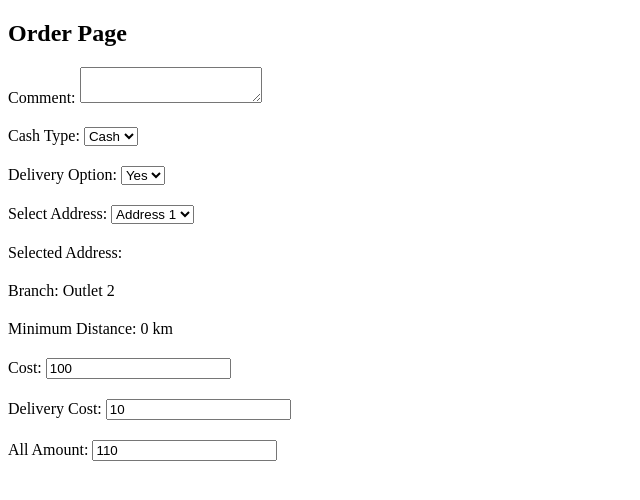
After one commit to STQT/anjanbot, a Django app: template app/templates/products/cart2.html in a window 1280 px wide. The commit adds this page. Shown: the top 500 px of the page, without its empty margins (0-640 px from the left). Run offline with Django 4.2, Linux system fonts and the light colour scheme; the template is opened without the code that fills it, so the values that code supplies are empty; parts of the project's set-up code (start-up, migrations or seed data) failed here and were passed over.

Commit message:
order page

```diff
--- a/app/products/urls.py
+++ b/app/products/urls.py
@@ -5,4 +5,5 @@ urlpatterns = [
     path('', views.category_list, name='category_list'),
     path('category/<int:category_id>/', views.product_list, name='product_list'),
     path('product/<int:product_id>/', views.get_product, name='product_retrieve'),
+    path('cart/', views.cart, name='product_cart'),
 ]
--- a/app/static/js/project.js
+++ b/app/static/js/project.js
@@ -3,7 +3,6 @@ function addToCart(productId) {
 
     getProductData(productId) // Fetch product data
         .then(productData => {
-            console.log(productData);
             if (productCount === 0) {
                 sessionStorage.setItem('product_' + productId, JSON.stringify(productData));
             } else {
--- /dev/null
+++ b/app/templates/products/cart2.html
@@ -0,0 +1,187 @@
+<!DOCTYPE html>
+<html lang="en">
+<head>
+  <meta charset="UTF-8">
+  <meta name="viewport" content="width=device-width, initial-scale=1.0">
+  <title>Order Page</title>
+  <style>
+    /* Sample styles for demonstration */
+    .form-group {
+      margin-bottom: 20px;
+    }
+  </style>
+</head>
+<body>
+<h2>Order Page</h2>
+
+<div class="form-group">
+  <label for="comment">Comment:</label>
+  <textarea id="comment" name="comment"></textarea>
+</div>
+
+<div class="form-group">
+  <label for="cashType">Cash Type:</label>
+  <select id="cashType" name="cashType">
+    <option value="cash">Cash</option>
+    <option value="card">Card</option>
+  </select>
+</div>
+
+<div class="form-group">
+  <label for="deliveryOption">Delivery Option:</label>
+  <select id="deliveryOption" name="deliveryOption">
+    <option value="yes">Yes</option>
+    <option value="no">No</option>
+  </select>
+</div>
+
+<div class="form-group">
+  <label for="address">Select Address:</label>
+  <select id="address" name="address">
+    <!-- Options will be dynamically added here -->
+  </select>
+</div>
+
+<div class="form-group">
+  <label for="selectedAddress">Selected Address:</label>
+  <span id="selectedAddress"></span>
+</div>
+
+<div class="form-group">
+  <label for="branch">Branch:</label>
+  <span id="branch"></span>
+</div>
+
+<div class="form-group">
+  <label for="minDistance">Minimum Distance:</label>
+  <span id="minDistance">0 km</span>
+</div>
+
+<div class="form-group">
+  <label for="cost">Cost:</label>
+  <input type="number" id="cost" name="cost" value="0" readonly>
+</div>
+
+<div class="form-group">
+  <label for="deliveryCost">Delivery Cost:</label>
+  <input type="number" id="deliveryCost" name="deliveryCost" value="0" readonly>
+</div>
+
+<div class="form-group">
+  <label for="totalAmount">All Amount:</label>
+  <input type="number" id="totalAmount" name="totalAmount" value="0" readonly>
+</div>
+
+<script>
+  // Sample outlet data
+  const outletBranches = [
+    {name: "Outlet 1", latitude: 40.730610, longitude: -73.935242},
+    {name: "Outlet 2", latitude: 40.741939, longitude: -73.989723},
+    {name: "Outlet 3", latitude: 40.748817, longitude: -73.985428}
+  ];
+
+  // Sample address data (replace with actual API fetching)
+  const addresses = [
+    {id: 1, name: "Address 1", latitude: 40.730610, longitude: -73.935241},
+    {id: 2, name: "Address 2", latitude: 40.741939, longitude: -73.989723},
+    {id: 3, name: "Address 3", latitude: 40.748817, longitude: -73.985428}
+  ];
+
+  // Function to calculate distance between two points using Haversine formula
+  function calculateDistance(lat1, lon1, lat2, lon2) {
+    const earthRadiusKm = 6371;
+    const latDiff = toRadians(lat2 - lat1);
+    const lonDiff = toRadians(lon2 - lon1);
+    const a = Math.sin(latDiff / 2) * Math.sin(latDiff / 2) +
+      Math.cos(toRadians(lat1)) * Math.cos(toRadians(lat2)) *
+      Math.sin(lonDiff / 2) * Math.sin(lonDiff / 2);
+    const c = 2 * Math.atan2(Math.sqrt(a), Math.sqrt(1 - a));
+    const distance = earthRadiusKm * c;
+    return distance;
+  }
+
+  // Function to convert degrees to radians
+  function toRadians(degrees) {
+    return degrees * Math.PI / 180;
+  }
+
+  // Sample user location
+  const userLatitude = 40.7128;
+  const userLongitude = -74.0060;
+
+  // Find the closest outlet branch
+  let minDistance = Infinity;
+  let closestOutlet = null;
+  outletBranches.forEach(branch => {
+    const distance = calculateDistance(userLatitude, userLongitude, branch.latitude, branch.longitude);
+    if (distance < minDistance) {
+      minDistance = distance;
+      closestOutlet = branch;
+    }
+  });
+
+  // Validate minimum distance
+  if (minDistance > 100) {
+    document.getElementById('branch').innerText = "Error: No branch within 100 km.";
+  } else {
+    document.getElementById('branch').innerText = closestOutlet.name;
+  }
+
+  // Populate address dropdown
+  const addressSelect = document.getElementById('address');
+  addresses.forEach(address => {
+    const option = document.createElement('option');
+    option.value = address.id;
+    option.textContent = address.name;
+    addressSelect.appendChild(option);
+  });
+
+  // Event listener for address selection
+  addressSelect.addEventListener('change', function () {
+    const selectedAddress = addresses.find(address => address.id === parseInt(this.value));
+    document.getElementById('selectedAddress').innerText = selectedAddress ? selectedAddress.name : '';
+
+    // Calculate and update minimum distance if an address is selected
+    if (selectedAddress) {
+      const addressLatitude = selectedAddress.latitude;
+      const addressLongitude = selectedAddress.longitude;
+      let minDistance = Infinity;
+      let closestOutlet = null;
+      outletBranches.forEach(branch => {
+        const distance = calculateDistance(addressLatitude, addressLongitude, branch.latitude, branch.longitude);
+        if (distance < minDistance) {
+          minDistance = distance;
+          closestOutlet = branch;
+        }
+      });
+
+      // Validate minimum distance
+      if (minDistance > 100) {
+        document.getElementById('branch').innerText = "Error: No branch within 100 km.";
+      } else {
+        document.getElementById('branch').innerText = closestOutlet.name;
+      }
+
+      // Update minimum distance label
+      document.getElementById('minDistance').innerText = minDistance.toFixed(2) + " km";
+    } else {
+      document.getElementById('minDistance').innerText = "0 km";
+      document.getElementById('branch').innerText = "";
+    }
+  });
+
+  // Calculate and update cost
+  const cost = 100; // Example cost
+  document.getElementById('cost').value = cost;
+
+  // Calculate and update delivery cost based on delivery option
+  const deliveryOption = document.getElementById('deliveryOption').value;
+  const deliveryCost = deliveryOption === 'yes' ? 10 : 0; // Example delivery cost
+  document.getElementById('deliveryCost').value = deliveryCost;
+
+  // Calculate and update total amount
+  const totalAmount = cost + deliveryCost;
+  document.getElementById('totalAmount').value = totalAmount;
+</script>
+</body>
+</html>
--- a/bot/routers/echo.py
+++ b/bot/routers/echo.py
@@ -20,7 +20,7 @@ async def echo_handler(message: types.Message, user: User) -> None:
 
     if message.text in menu_text_list:
         if message.text in ("🍟 Заказать", "🍟 Buyurtma berish"):
-            url = settings.HOST + "/telegram/?lang=" + user.language
+            url = settings.HOST + "/tg/?lang=" + user.language
             await message.answer(
                 "Good. Now you can try to send it via Webview",
                 reply_markup=InlineKeyboardMarkup(
--- a/config/urls.py
+++ b/config/urls.py
@@ -11,15 +11,15 @@ from rest_framework.authtoken.views import obtain_auth_token
 from app.users.views import send_telegram
 
 urlpatterns = [
-    path("", TemplateView.as_view(template_name="pages/home.html"), name="home"),
-
+    # path("", TemplateView.as_view(template_name="pages/home.html"), name="home"),
+    path("", TemplateView.as_view(template_name="products/cart2.html"), name="home"),
     path('bot/', include('bot.urls')),
     path("about/", TemplateView.as_view(template_name="pages/about.html"), name="about"),
     # Django Admin, use {% url 'admin:index' %}
     path(settings.ADMIN_URL, admin.site.urls),
     # Your stuff: custom urls includes go here
-    path("telegram/", include("app.products.urls"), name="telegram"),
     path('send_telegram/<int:notification_id>', send_telegram, name="send_notification"),
+    path("tg/", include("app.products.urls"), name="telegram"),
 ] + static(settings.MEDIA_URL, document_root=settings.MEDIA_ROOT)
 if settings.DEBUG:
     # Static file serving when using Gunicorn + Uvicorn for local web socket development
```
Also changed, not shown: app/products/views.py (+11 -2 lines), app/static/css/style.css (+43 -0 lines), app/templates/products/cart.html (added, +94 -0 lines), app/templates/products/category_list.html (+15 -2 lines), app/templates/products/order.html (added, +58 -0 lines), app/templates/products/product_list.html (+8 -14 lines).
